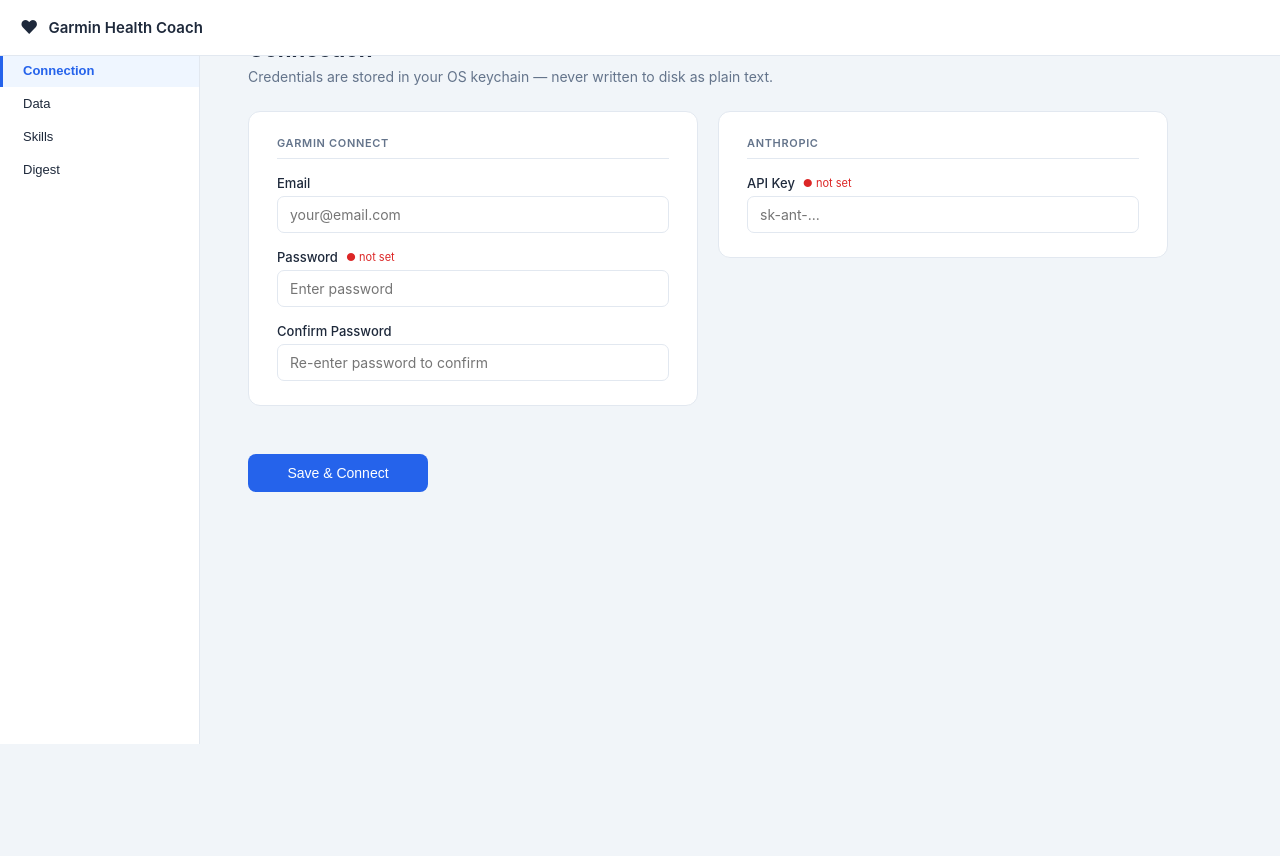
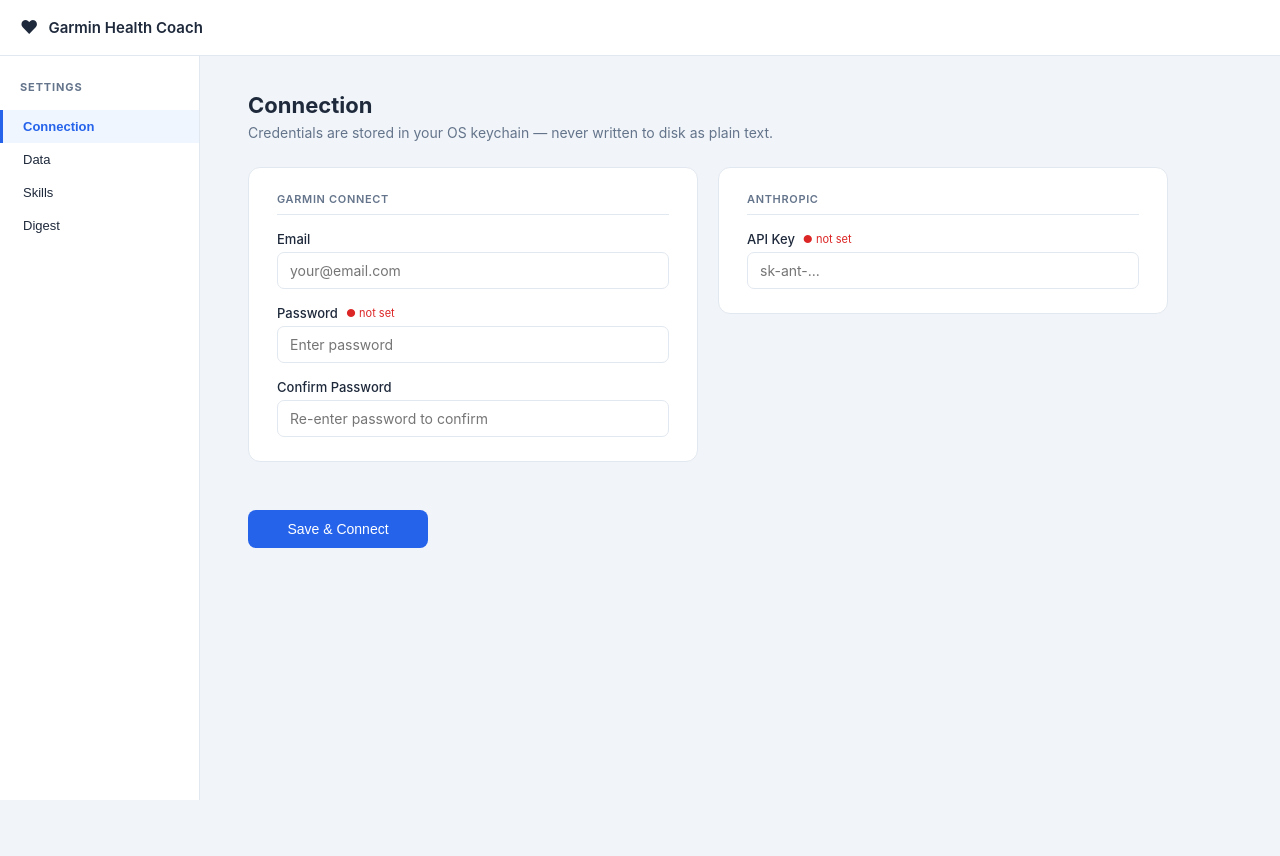
Before and after one commit to duvalcyril/Claude4Garmin, a FastAPI app: template templates/settings.html in a window 1280 px wide. Before the commit the page ends 744 px from the top, so only its background shows below. Run offline with FastAPI, Linux system fonts and the light colour scheme; the template is opened without the code that fills it, so the values that code supplies are empty.

Commit message:
feat: Adjust settings shell layout with top margin for header spacing

```diff
--- a/static/style.css
+++ b/static/style.css
@@ -462,6 +462,7 @@ html, body {
 .settings-shell {
   display: flex;
   height: calc(100vh - var(--header-h));
+  margin-top: var(--header-h);
   overflow: hidden;
 }
 
```
Also changed, not shown: 1 other file.
